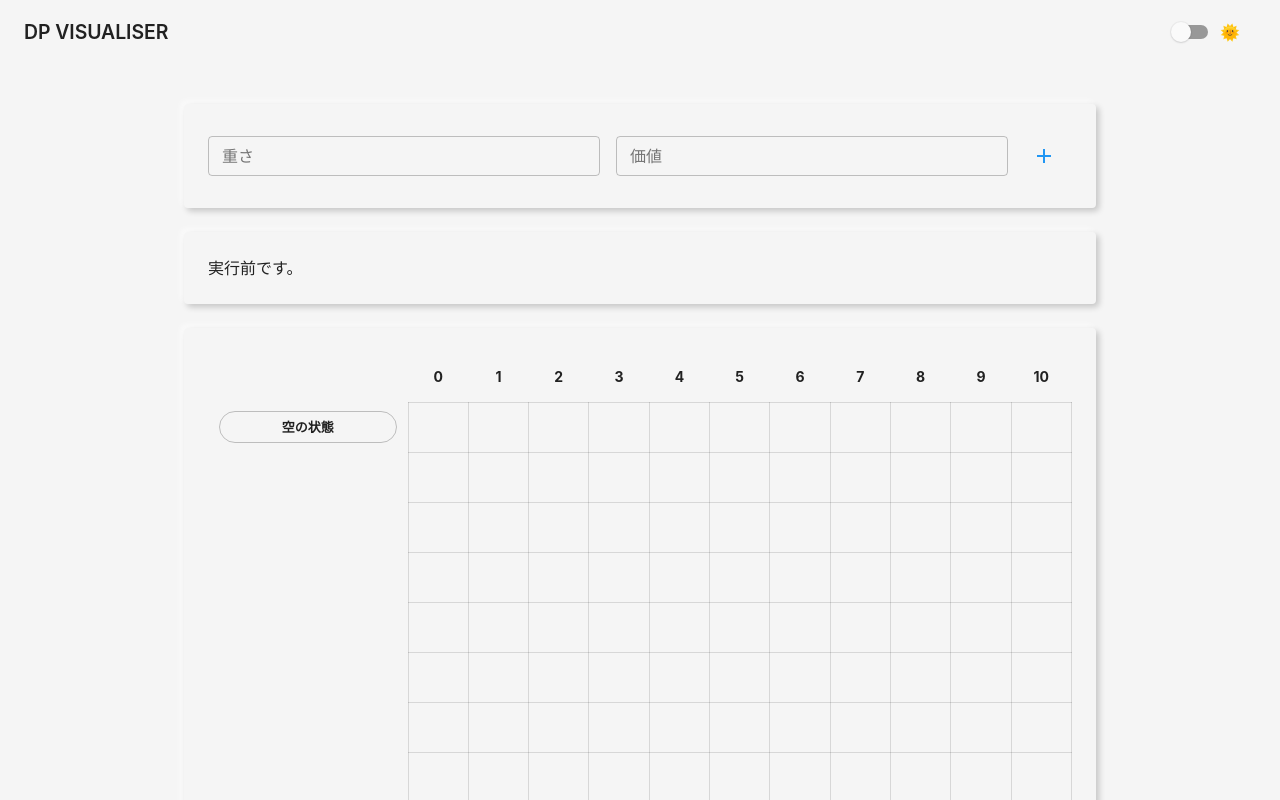
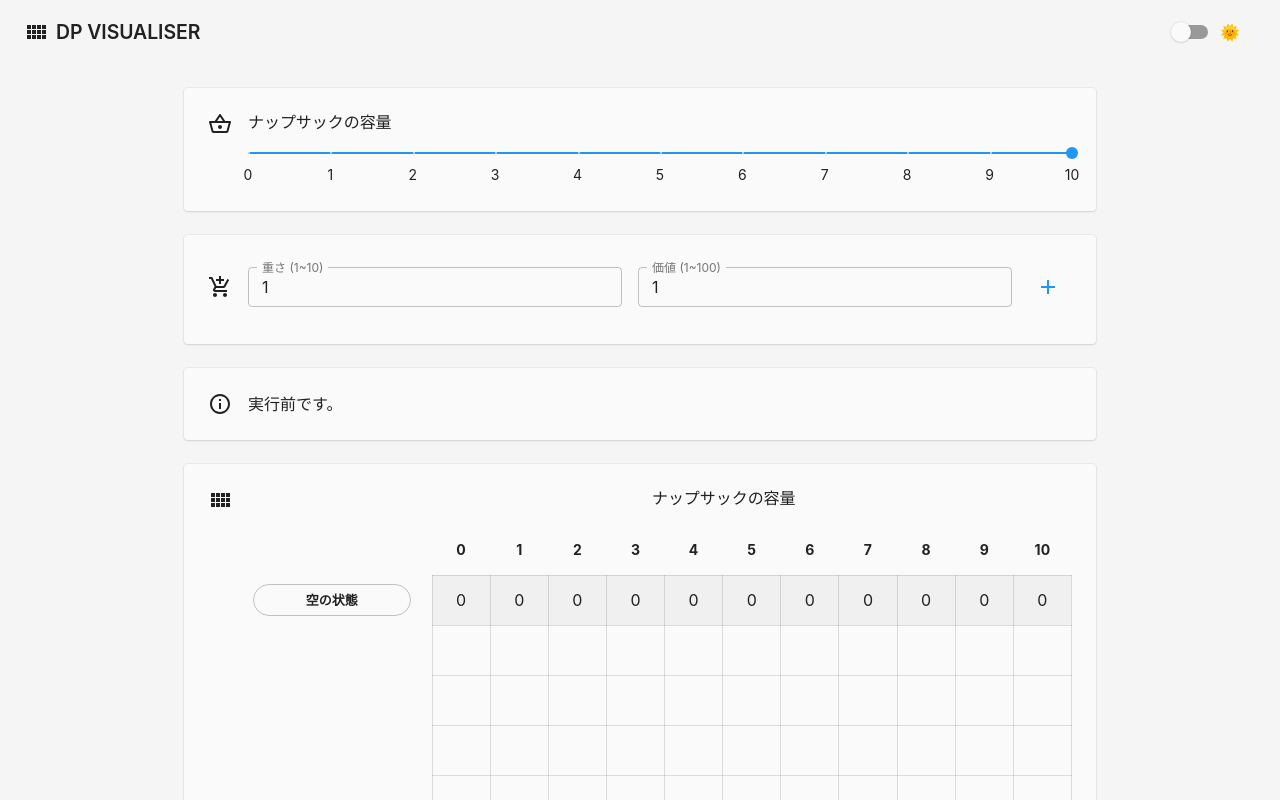
Before and after one commit to yukiyokotani/dp-visualizer, a React (Create React App) app: page / in a window 1280 px wide. Shown: the top 800 px of the page. Built offline with nearby package versions, Linux system fonts and the light colour scheme.

Commit message:
issue #2 改修終わり

```diff
--- a/src/component/Contents.tsx
+++ b/src/component/Contents.tsx
@@ -1,36 +1,20 @@
-import {
-  Container,
-  createStyles,
-  Grid,
-  makeStyles,
-  Theme,
-} from '@material-ui/core';
+import { Container, Grid } from '@material-ui/core';
 import React from 'react';
-import Condition from '../features/condition/Condition';
+import Knapsack from '../features/condition/Knapsack';
 import Form from '../features/condition/Form';
 import Evaluation from '../features/condition/Evaluation';
 import DpTable from '../features/dpTable/DpTable';
 
-const useStyles = makeStyles((theme: Theme) =>
-  createStyles({
-    root: {
-      marginTop: 40,
-    },
-  })
-);
-
 const Contents: React.FC = () => {
-  const classes = useStyles();
-
   return (
-    <Container maxWidth="md" className={classes.root}>
+    <Container maxWidth="md">
       <Grid container spacing={3}>
+        <Grid item xl={12} xs={12}>
+          <Knapsack />
+        </Grid>
         <Grid item xl={12} xs={12}>
           <Form />
         </Grid>
-        {/* <Grid item xl={12} xs={12}>
-          <Condition />
-        </Grid> */}
         <Grid item xl={12} xs={12}>
           <Evaluation />
         </Grid>
--- a/src/component/Header.tsx
+++ b/src/component/Header.tsx
@@ -9,15 +9,17 @@ import AppBar from '@material-ui/core/AppBar';
 import ToolBar from '@material-ui/core/Toolbar';
 import Typography from '@material-ui/core/Typography';
 import { useMediaQuery } from '@material-ui/core';
+import ViewComfyIcon from '@material-ui/icons/ViewComfy';
 import ThemeSwitch from '../features/theme/ThemeSwitch';
 
 const useStyles = makeStyles((theme: Theme) =>
   createStyles({
     root: {
       flexGrow: 1,
-      marginBottom: theme.spacing(4),
+      marginBottom: theme.spacing(3),
     },
     title: {
+      marginLeft: theme.spacing(1),
       marginRight: theme.spacing(4),
     },
     menu: {
@@ -37,6 +39,7 @@ const Header: React.FC = () => {
     <div className={classes.root}>
       <AppBar position="static" elevation={0} color="transparent">
         <ToolBar>
+          <ViewComfyIcon />
           {!isMobile && (
             <Typography variant="h4" className={classes.title}>
               DP VISUALISER
--- a/src/features/condition/Evaluation.tsx
+++ b/src/features/condition/Evaluation.tsx
@@ -1,6 +1,7 @@
-import { Box, Card, Grid, Typography } from '@material-ui/core';
+import { Box, Paper, Grid, Typography } from '@material-ui/core';
 import React from 'react';
 import { useSelector } from 'react-redux';
+import InfoOutlinedIcon from '@material-ui/icons/InfoOutlined';
 import { RootState } from '../../utils/store';
 import { ConditionState } from './conditionSlice';
 
@@ -31,15 +32,18 @@ const Evaluation: React.FC = () => {
   }
 
   return (
-    <Card>
+    <Paper>
       <Box p={3}>
         <Grid container spacing={2}>
-          <Grid item xl={12} xs={12}>
-            <Typography variant="body1">{comment}</Typography>
+          <Grid item xl={12} xs={12} container alignItems="center">
+            <InfoOutlinedIcon />
+            <Box ml={2}>
+              <Typography variant="body1">{comment}</Typography>
+            </Box>
           </Grid>
         </Grid>
       </Box>
-    </Card>
+    </Paper>
   );
 };
 
--- a/src/features/condition/Form.tsx
+++ b/src/features/condition/Form.tsx
@@ -1,5 +1,5 @@
 import React, { useCallback } from 'react';
-import { createStyles, Theme, makeStyles } from '@material-ui/core/styles';
+import { createStyles, makeStyles } from '@material-ui/core/styles';
 import TextField from '@material-ui/core/TextField';
 import Grid from '@material-ui/core/Grid';
 import { Box, Card, IconButton } from '@material-ui/core';
@@ -7,14 +7,17 @@ import { useDispatch, useSelector } from 'react-redux';
 import { useSnackbar } from 'notistack';
 import { useForm, Controller } from 'react-hook-form';
 import AddIcon from '@material-ui/icons/Add';
+import AddShoppingCartIcon from '@material-ui/icons/AddShoppingCart';
 import conditionSlice, { ConditionState, Item } from './conditionSlice';
 import { RootState } from '../../utils/store';
 
-const useStyles = makeStyles((theme: Theme) =>
+const useStyles = makeStyles(() =>
   createStyles({
-    root: {},
+    icon: {
+      margin: '16px 16px 16px 0px',
+    },
     buttonBox: {
-      margin: '4px 4px 4px 12px',
+      margin: '4px 0px 4px 12px',
     },
   })
 );
@@ -23,7 +26,7 @@ const Form: React.FC = () => {
   const classes = useStyles();
   const dispatch = useDispatch();
   const { enqueueSnackbar } = useSnackbar();
-  const { control, handleSubmit, errors } = useForm<Item>();
+  const { control, handleSubmit, errors, reset } = useForm<Item>();
   const condition = useSelector<RootState, ConditionState>(
     (state) => state.condition
   );
@@ -31,6 +34,7 @@ const Form: React.FC = () => {
   const onSuccess = useCallback(
     (item: Item) => {
       const newItem: Item = {
+        id: new Date().toISOString(),
         weight:
           typeof item.weight === 'string'
             ? parseInt(item.weight, 10)
@@ -49,8 +53,9 @@ const Form: React.FC = () => {
       }
       dispatch(conditionSlice.actions.addItem(newItem));
       enqueueSnackbar('アイテムを追加しました。', { variant: 'success' });
+      reset({ weight: 1, worth: 1 });
     },
-    [condition.items, dispatch, enqueueSnackbar]
+    [condition.items, dispatch, enqueueSnackbar, reset]
   );
 
   const onError = useCallback(() => {
@@ -62,13 +67,16 @@ const Form: React.FC = () => {
       <Box p={3}>
         <Grid container spacing={2}>
           <Grid item xl={12} xs={12} container>
+            <Box className={classes.icon}>
+              <AddShoppingCartIcon />
+            </Box>
             <Box flexGrow={1}>
               <Grid container spacing={2}>
                 <Grid item xl={6} xs={6}>
                   <Controller
                     control={control}
                     name="weight"
-                    defaultValue=""
+                    defaultValue={1}
                     rules={{
                       required: '必須項目です。',
                       pattern: {
@@ -77,16 +85,16 @@ const Form: React.FC = () => {
                       },
                       min: {
                         value: 1,
-                        message: '1以上10以下の整数を入力してください。',
+                        message: '1以上, 10以下の整数を入力してください。',
                       },
                       max: {
                         value: 10,
-                        message: '1以上10以下の整数を入力してください。',
+                        message: '1以上, 10以下の整数を入力してください。',
                       },
                     }}
                     as={
                       <TextField
-                        label="重さ"
+                        label="重さ (1~10)"
                         variant="outlined"
                         fullWidth
                         error={!!errors.weight}
@@ -99,7 +107,7 @@ const Form: React.FC = () => {
                   <Controller
                     control={control}
                     name="worth"
-                    defaultValue=""
+                    defaultValue={1}
                     rules={{
                       required: '必須項目です。',
                       pattern: {
@@ -117,7 +125,7 @@ const Form: React.FC = () => {
                     }}
                     as={
                       <TextField
-                        label="価値"
+                        label="価値 (1~100)"
                         variant="outlined"
                         fullWidth
                         error={!!errors.worth}
@@ -131,6 +139,9 @@ const Form: React.FC = () => {
             <Box className={classes.buttonBox}>
               <IconButton
                 color="primary"
+                disabled={
+                  condition.eval !== 'BEFORE' && condition.eval !== 'COMPLETE'
+                }
                 onClick={handleSubmit(onSuccess, onError)}
               >
                 <AddIcon />
--- /dev/null
+++ b/src/features/condition/Knapsack.tsx
@@ -0,0 +1,82 @@
+import React, { useCallback, useMemo } from 'react';
+import { createStyles, makeStyles } from '@material-ui/core/styles';
+import Grid from '@material-ui/core/Grid';
+import { Box, Card, Slider, Typography } from '@material-ui/core';
+import { useDispatch, useSelector } from 'react-redux';
+import ShoppingBasketOutlinedIcon from '@material-ui/icons/ShoppingBasketOutlined';
+import conditionSlice, { ConditionState } from './conditionSlice';
+import { RootState } from '../../utils/store';
+import tableSlice from '../dpTable/tableSlice';
+
+const useStyles = makeStyles(() =>
+  createStyles({
+    icon: {
+      marginRight: '16px',
+    },
+  })
+);
+
+const Knapsack: React.FC = () => {
+  const classes = useStyles();
+  const dispatch = useDispatch();
+  const condition = useSelector<RootState, ConditionState>(
+    (state) => state.condition
+  );
+
+  const marks = useMemo(
+    () =>
+      Array(11)
+        .fill(0)
+        .map((_, i) => {
+          return {
+            value: i,
+            label: i.toString(),
+          };
+        }),
+    []
+  );
+
+  const handleChange = useCallback(
+    (value: number | number[]) => {
+      if (typeof value === 'object') return;
+      dispatch(conditionSlice.actions.setCapacity(value));
+      dispatch(conditionSlice.actions.setEval('BEFORE'));
+      dispatch(tableSlice.actions.resetTable());
+    },
+    [dispatch]
+  );
+
+  return (
+    <Card>
+      <Box p={3} display="flex">
+        <Box className={classes.icon}>
+          <ShoppingBasketOutlinedIcon />
+        </Box>
+        <Box flexGrow={1}>
+          <Grid container spacing={2}>
+            <Grid item xl={12} xs={12} container>
+              <Typography variant="h5" gutterBottom>
+                ナップサックの容量
+              </Typography>
+              <Slider
+                defaultValue={10}
+                aria-labelledby="discrete-slider"
+                valueLabelDisplay="auto"
+                step={1}
+                marks={marks}
+                min={0}
+                max={10}
+                disabled={
+                  condition.eval !== 'BEFORE' && condition.eval !== 'COMPLETE'
+                }
+                onChange={(_, value) => handleChange(value)}
+              />
+            </Grid>
+          </Grid>
+        </Box>
+      </Box>
+    </Card>
+  );
+};
+
+export default Knapsack;
--- a/src/features/dpTable/DpTable.tsx
+++ b/src/features/dpTable/DpTable.tsx
@@ -1,20 +1,25 @@
 import React, { useCallback } from 'react';
 import { createStyles, Theme, makeStyles } from '@material-ui/core/styles';
-import { Box, Button, Card, Chip, Grid } from '@material-ui/core';
+import { Box, Button, Paper, Chip, Grid, Typography } from '@material-ui/core';
 import { useDispatch, useSelector } from 'react-redux';
 import { useSnackbar } from 'notistack';
 import CheckCircleIcon from '@material-ui/icons/CheckCircle';
 import RemoveCircleIcon from '@material-ui/icons/RemoveCircle';
+import ViewComfyIcon from '@material-ui/icons/ViewComfy';
 import Square from './Square';
 import tableSlice, { Status, Coordiante } from './tableSlice';
 import { RootState } from '../../utils/store';
 import conditionSlice, {
   Eval,
   ConditionState,
+  Item,
 } from '../condition/conditionSlice';
 
 const useStyles = makeStyles((theme: Theme) =>
   createStyles({
+    paperTitle: {
+      marginLeft: theme.spacing(1),
+    },
     dpTable: {
       width: '100%',
       tableLayout: 'fixed',
@@ -38,8 +43,24 @@ const useStyles = makeStyles((theme: Theme) =>
       minWidth: 'calc((100% - 200px)/11)',
       maxWidth: 'calc((100% - 200px)/11)',
     },
+    tableLabel: {
+      marginLeft: 'calc(200px + (50% - 200px))',
+    },
+    emptyChip: {
+      width: '80%',
+    },
     itemChip: {
-      width: '90%',
+      animationName: '$fadeIn',
+      animationDuration: '.3s',
+      animationTimingFunction: 'ease-in-out',
+    },
+    '@keyframes fadeIn': {
+      '0%': {
+        opacity: 0,
+      },
+      '100%': {
+        opacity: 1,
+      },
     },
   })
 );
@@ -95,8 +116,9 @@ const DpTable: React.FC = () => {
   }, [dispatch]);
 
   const handleDelete = useCallback(
-    (index: number) => {
-      dispatch(conditionSlice.actions.delItem(index));
+    (item: Item) => {
+      dispatch(conditionSlice.actions.delItem(item));
+      dispatch(conditionSlice.actions.setEval('BEFORE'));
       resetTable();
       enqueueSnackbar('アイテムを削除しました。', { variant: 'success' });
     },
@@ -261,7 +283,7 @@ const DpTable: React.FC = () => {
   const renderSquare = useCallback((status: Status, i: number, j: number) => {
     return (
       <Square
-        key={i * 11 + j}
+        key={`square-${i * 11 + j}`}
         worth={status.worth}
         isInProcess={status.isInProcess}
         isProcessed={status.isProcessed}
@@ -279,13 +301,13 @@ const DpTable: React.FC = () => {
   const renderRow = useCallback(
     (i: number) => {
       return (
-        <tr key={i} className={classes.tableIndex}>
+        <tr key={`table-row-${i}`} className={classes.tableIndex}>
           {i === 0 ? (
             <th>
               <Chip
                 label="空の状態"
                 variant="outlined"
-                className={classes.itemChip}
+                className={classes.emptyChip}
               />
             </th>
           ) : (
@@ -303,10 +325,11 @@ const DpTable: React.FC = () => {
                     items[i - 1].worth
                   }`}
                   color={items[i - 1].isProcessed ? 'primary' : 'secondary'}
+                  className={classes.itemChip}
                   onDelete={
                     condition.eval !== 'BEFORE' && condition.eval !== 'COMPLETE'
                       ? undefined
-                      : handleDelete
+                      : () => handleDelete(items[i - 1])
                   }
                 />
               ) : null}
@@ -317,6 +340,7 @@ const DpTable: React.FC = () => {
       );
     },
     [
+      classes.emptyChip,
       classes.itemChip,
       classes.tableIndex,
       condition.eval,
@@ -333,8 +357,13 @@ const DpTable: React.FC = () => {
    */
   const renderColumnNameRow = useCallback(
     (column: number) => {
+      const row = [
         // eslint-disable-next-line jsx-a11y/control-has-associated-label
-      const row = [<th className={classes.tableIndexColumn} key={-1} />];
+        <th
+          className={classes.tableIndexColumn}
+          key={`table-column-name-row-${column}`}
+        />,
+      ];
       for (let i = 0; i <= column; i += 1) {
         row.push(
           <th className={classes.tableDataColumn} key={i}>
@@ -348,14 +377,23 @@ const DpTable: React.FC = () => {
   );
 
   return (
-    <Card>
-      <Box p={3}>
+    <Paper>
+      <Box p={3} display="flex">
+        <Box>
+          <ViewComfyIcon />
+        </Box>
+        <Box flexGrow={1}>
           <Grid container spacing={2}>
+            <Grid item xl={12} xs={12}>
+              <Box className={classes.tableLabel}>
+                <Typography variant="h5">ナップサックの容量</Typography>
+              </Box>
+            </Grid>
             <Grid item xl={12} xs={12}>
               <table className={classes.dpTable}>
                 <tbody>
                   {renderColumnNameRow(10)}
-                {table.map((row, i) => renderRow(i))}
+                  {table.map((_, i) => renderRow(i))}
                 </tbody>
               </table>
             </Grid>
@@ -376,7 +414,9 @@ const DpTable: React.FC = () => {
                   variant="contained"
                   color="primary"
                   disabled={
-                  condition.eval !== 'BEFORE' && condition.eval !== 'COMPLETE'
+                    (condition.eval !== 'BEFORE' &&
+                      condition.eval !== 'COMPLETE') ||
+                    condition.items.length === 0
                   }
                   onClick={() => {
                     resetTable();
@@ -389,7 +429,8 @@ const DpTable: React.FC = () => {
             </Grid>
           </Grid>
         </Box>
-    </Card>
+      </Box>
+    </Paper>
   );
 };
 
--- a/src/features/dpTable/Square.tsx
+++ b/src/features/dpTable/Square.tsx
@@ -1,6 +1,8 @@
 import {
+  Box,
   Chip,
   createStyles,
+  Divider,
   makeStyles,
   Theme,
   Tooltip,
@@ -29,6 +31,9 @@ const useStyles = makeStyles((theme: Theme) =>
       textAlign: 'center',
     },
     chipItem: {
+      marginBottom: theme.spacing(0.5),
+    },
+    chipSummary: {
       margin: theme.spacing(0.5),
     },
   })
@@ -71,19 +76,42 @@ const Square: React.FC<Status> = ({
     <Tooltip
       title={
         // eslint-disable-next-line no-nested-ternary
-        isProcessed
-          ? includedItems.length === 0
-            ? ''
-            : includedItems.map((item) => (
-                <div className={classes.chipItem}>
+        isProcessed ? (
+          includedItems.length === 0 ? (
+            <Typography variant="body2" align="center">
+              空です
+            </Typography>
+          ) : (
+            <>
+              <Box pt="4px" pb="2px">
+                {includedItems.map((item) => (
+                  <div className={classes.chipItem} key={item.id}>
                     <Chip
                       icon={<CheckCircleIcon />}
                       label={`重さ: ${item.weight}, 価値: ${item.worth}`}
                       color="primary"
                     />
                   </div>
-              ))
-          : ''
+                ))}{' '}
+              </Box>
+              <Divider />
+              <div className={classes.chipSummary}>
+                <Typography
+                  variant="body2"
+                  align="center"
+                >{`重さ: ${includedItems.reduce(
+                  (acc, cur) => acc + cur.weight,
+                  0
+                )}, 価値: ${includedItems.reduce(
+                  (acc, cur) => acc + cur.worth,
+                  0
+                )}`}</Typography>
+              </div>
+            </>
+          )
+        ) : (
+          ''
+        )
       }
     >
       <td className={`${className} ${classes.tableTd}`}>
--- a/src/utils/theme.ts
+++ b/src/utils/theme.ts
@@ -10,7 +10,6 @@ import { Overrides } from '@material-ui/core/styles/overrides';
 import { Shadows } from '@material-ui/core/styles/shadows';
 import { lightGreen, red } from '@material-ui/core/colors';
 import typography from './typography';
-import { lightPaper, darkPaper } from './paper';
 import { softShadows, strongShadows } from './shadows';
 
 const baseConfig: ThemeOptions = {
@@ -42,16 +41,6 @@ const baseConfig: ThemeOptions = {
         minWidth: 32,
       },
     },
-    MuiChip: {
-      root: {
-        backgroundColor: 'rgba(0,0,0,0.075)',
-      },
-    },
-    MuiPaper: {
-      rounded: {
-        borderRadius: 10,
-      },
-    },
   },
 };
 
@@ -70,7 +59,7 @@ const themeConfigs: {
       },
       background: {
         default: '#f5f5f5',
-        paper: '#f5f05f5',
+        paper: '#fafafa',
       },
       primary: {
         main: '#2196f3',
@@ -90,9 +79,6 @@ const themeConfigs: {
       },
     },
     shadows: softShadows,
-    overrides: {
-      MuiPaper: { ...lightPaper },
-    },
   },
   {
     mode: 'dark',
@@ -108,7 +94,7 @@ const themeConfigs: {
       },
       background: {
         default: '#1d1c21',
-        paper: '#1d1c21',
+        paper: '#262529',
       },
       primary: {
         main: '#0288d1',
@@ -128,9 +114,6 @@ const themeConfigs: {
       },
     },
     shadows: strongShadows,
-    overrides: {
-      MuiPaper: { ...darkPaper },
-    },
   },
 ];
 
```
Also changed, not shown: src/features/condition/Condition.tsx (deleted, +0 -96 lines), src/features/condition/conditionSlice.ts (+10 -3 lines), src/features/dpTable/tableSlice.ts (+13 -1 lines). Lines whose indentation alone changed are shown as unchanged.
